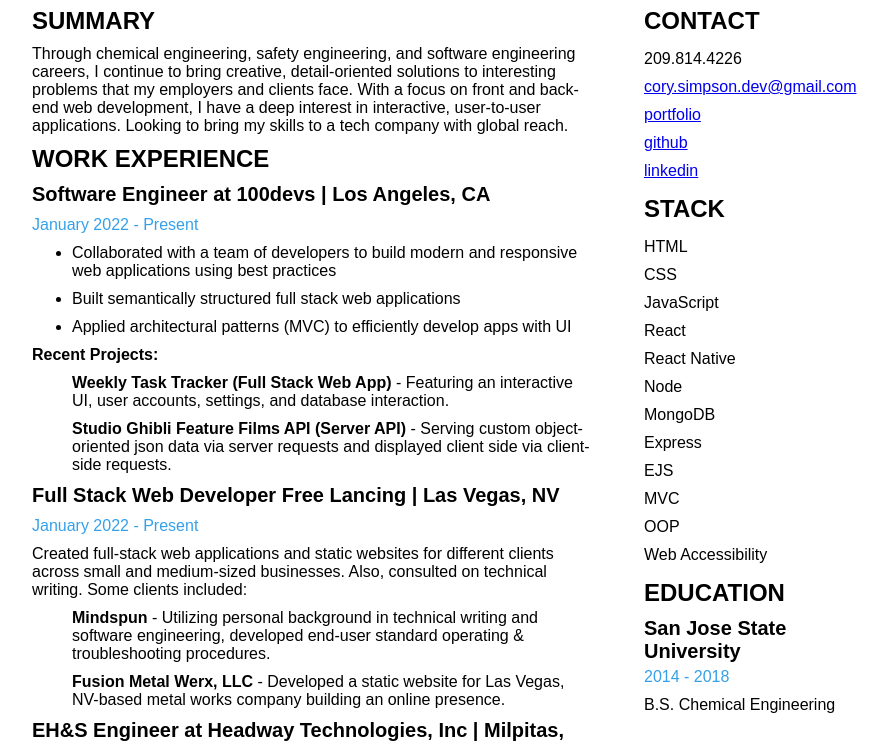
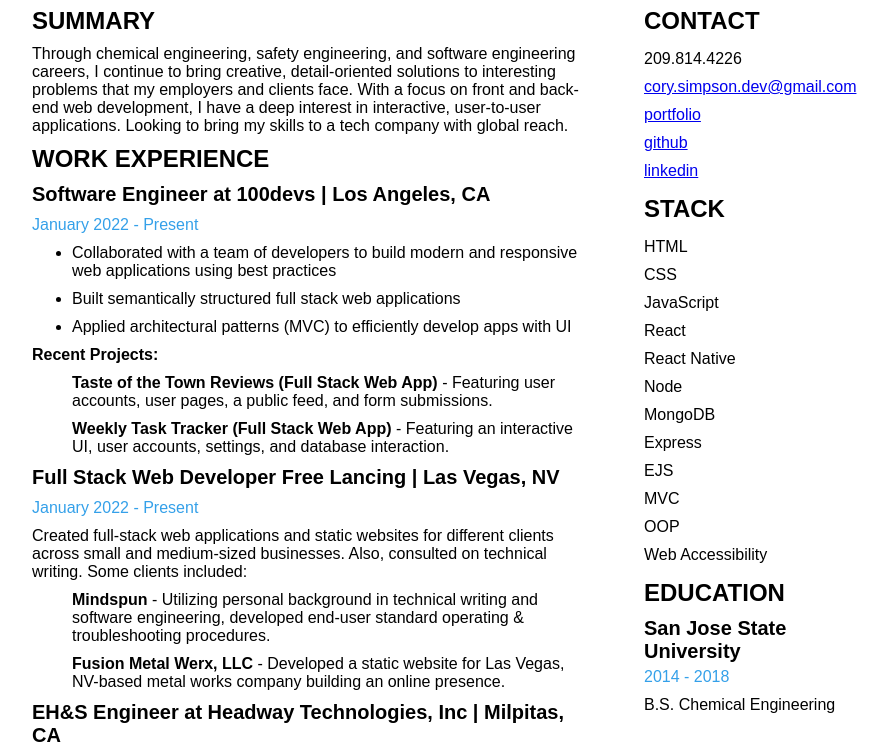
Before and after one commit to cory-simpson-dev/resume-website, a plain HTML site: page index.html in a window 1280 px wide. Shown: the part 92-836 px from the top of the page, without its empty margins (200-1087 px from the left). Drawn offline with Linux system fonts and the light colour scheme.

Commit message:
updated recent projects

```diff
--- a/index.html
+++ b/index.html
@@ -26,8 +26,8 @@
             </ul>
             <h5>Recent Projects:</h5>
             <ul>
-                <li class="no-bullet"><h6 class="no-padding-bottom">Weekly Task Tracker (Full Stack Web App) <span>- Featuring an interactive UI, user accounts, settings, and database interaction.</span></h6></li>
-                <li class="no-bullet"><h6>Studio Ghibli Feature Films API (Server API) <span>- Serving custom object-oriented json data via server requests and displayed client side via client-side requests.</span></h6></li>
+                <li class="no-bullet"><h6 class="no-padding-bottom">Taste of the Town Reviews (Full Stack Web App) <span>- Featuring user accounts, user pages, a public feed, and form submissions. </span></h6></li>
+                <li class="no-bullet"><h6 >Weekly Task Tracker (Full Stack Web App) <span>- Featuring an interactive UI, user accounts, settings, and database interaction.</span></h6></li>
             </ul>
 
             <h4>Full Stack Web Developer Free Lancing | Las Vegas, NV</h4>
```
